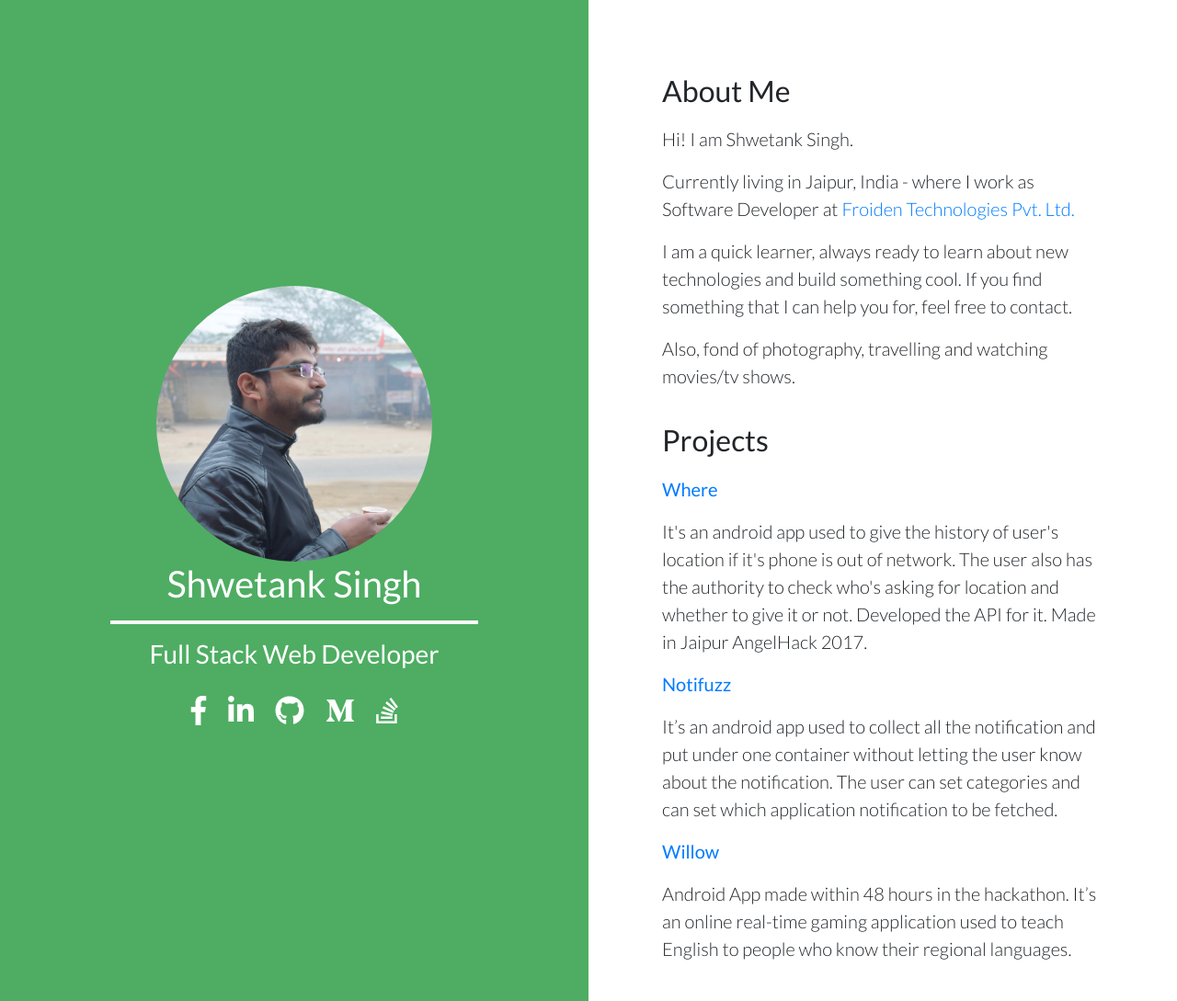
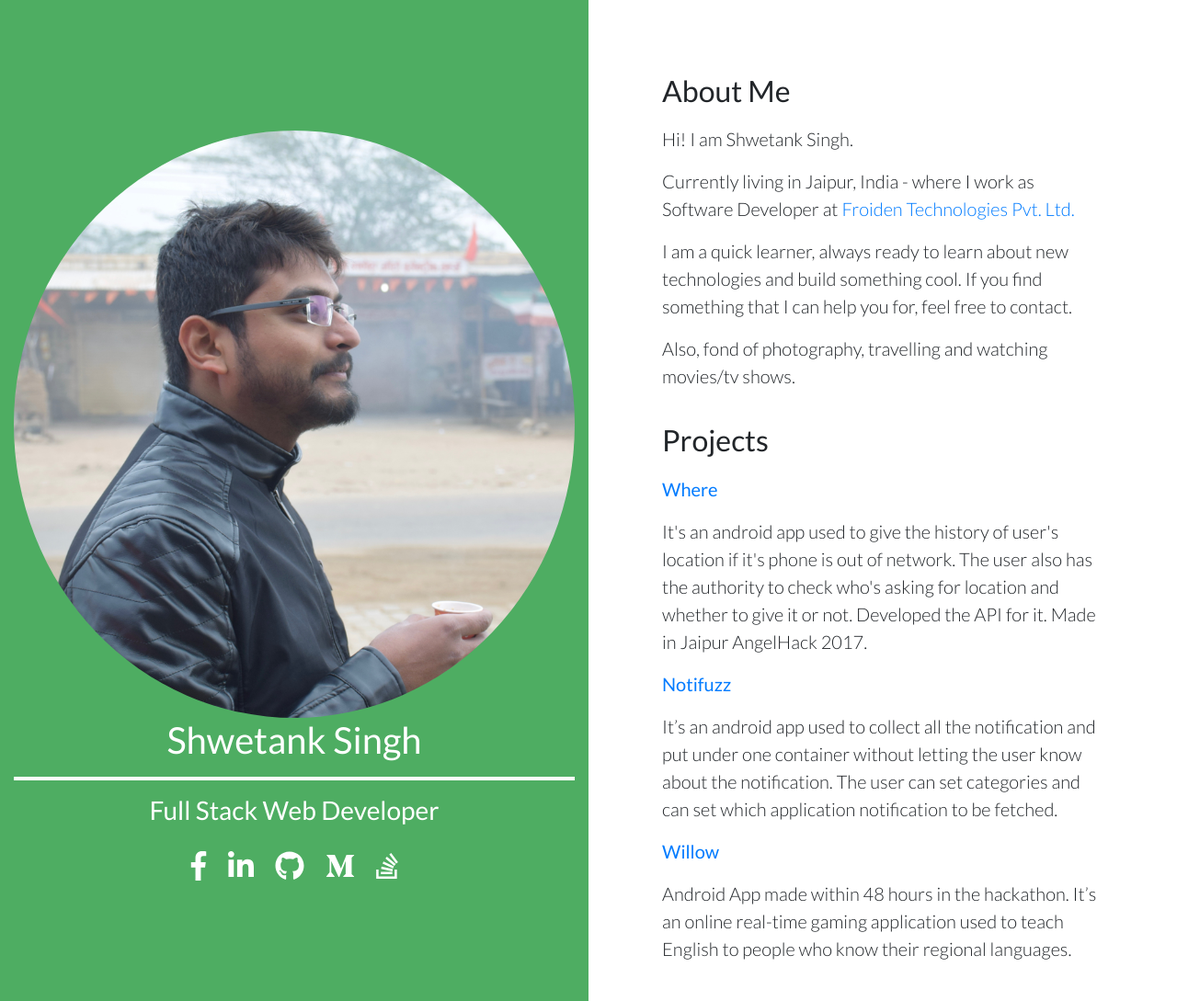
Before and after one commit to shwetank007/shwetank007.github.io, a PHP site: page /index.html in a window 1280 px wide. Shown: the top 1089 px of the page at 92% size. Run offline with PHP 8.4, Linux system fonts and the light colour scheme; some libraries are stand-ins or nearby versions.

Commit message:
Fix: Heroku Deploy

```diff
--- a/index.html
+++ b/index.html
@@ -15,7 +15,7 @@
         <div class="row">
             <div class="col-md-6 d-flex left-side-profile">
                 <div class="profile-detail">
-                    <img src="shwetank.jpg" class="img-profile">
+                    <img src="shwetank.jpg" class="img-fluid img-profile img-responsive">
                     <h1>Shwetank Singh</h1>
                     <hr class="line-break">
                     <h3>Full Stack Web Developer</h3>
--- a/main.css
+++ b/main.css
@@ -14,9 +14,8 @@ body {
 
 .right-side-profile {
     background-color: #ffffff;
-    height: 100vh;
+    height: auto;
     margin: 0 auto;
-    overflow-y: scroll;
 }
 
 .profile-detail {
@@ -24,13 +23,12 @@ body {
 }
 
 .img-profile {
-    height: 300px;
-    width: 300px;
+    height: auto;
+    width: 100%;
     border-radius: 50%;
 }
 
 .line-break {
-    width: 400px;
     border-width: 4px;
     border-color: #ffffff;
 }
@@ -75,8 +73,14 @@ h2 {
     }
 
     .line-break {
-        width: 375px;
         border-width: 4px;
         border-color: #ffffff;
     }
  }
+
+ @media screen and (min-width: 768px) {
+    .right-side-profile {
+        overflow-y: scroll;
+        height: 100vh;
+    }
+ }
```
